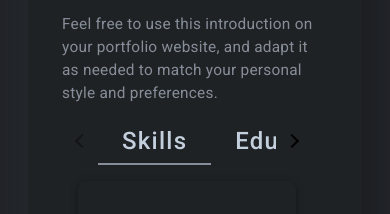
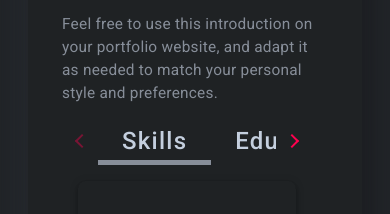
Before and after one commit to Nitish-Repo/Nitish-Repo.github.io, an Angular app: page / in a window 390 px wide. Shown: the part 2303-2517 px from the top of the page. Built offline with nearby package versions, Linux system fonts and the light colour scheme.

Commit message:
intro css minor change

```diff
--- a/src/app/intro/intro.component.scss
+++ b/src/app/intro/intro.component.scss
@@ -76,11 +76,26 @@
   }
 }
 
-  @media screen and (max-width: 1230px) {
+@media screen and (max-width: 1175px) {
+
+  .about-col-1,
   .about-col-2 {
-      flex-basis: 45%;
+    flex-basis: 100% !important;
+    /* Full width for each column on smaller screens */
+  }
+
+  .row {
+    flex-direction: column;
+    /* Stack items vertically on smaller screens */
+  }
+
+  .about-col-2 {
+    margin-top: 60px;
   }
 }
+
+
+
 
 /* Media Query for Small Screens (max-width: 768px) */
 @media screen and (max-width: 1024px) {
@@ -144,26 +159,38 @@
   --mat-tab-header-active-focus-indicator-color: var(--color-body) !important;
 }
 
+.mat-mdc-tab-header-pagination-chevron {
+  border-color: var(--color-primary) !important;
+}
+
+.mat-mdc-tab-header {
+  --mdc-tab-indicator-active-indicator-height: 5px !important;
+}
+
 @media screen and (max-width: 575px) {
   .tab {
     width: 350px !important;
   }
 }
+
 @media screen and (max-width: 475px) {
   .tab {
     width: 300px !important;
   }
 }
+
 @media screen and (max-width: 425px) {
   .tab {
     width: 275px !important;
   }
 }
+
 @media screen and (max-width: 400px) {
   .tab {
     width: 250px !important;
   }
 }
+
 @media (max-width: 715px) {
   .tab {
     width: 450px;
@@ -176,5 +203,5 @@
   font-size: 3.125rem !important;
   height: 3.175rem !important;
   width: 2.855rem !important;
-    color: var(--color-lightn)!important;
+  color: var(--color-lightn) !important;
 }
```
Lines whose indentation alone changed are shown as unchanged.
